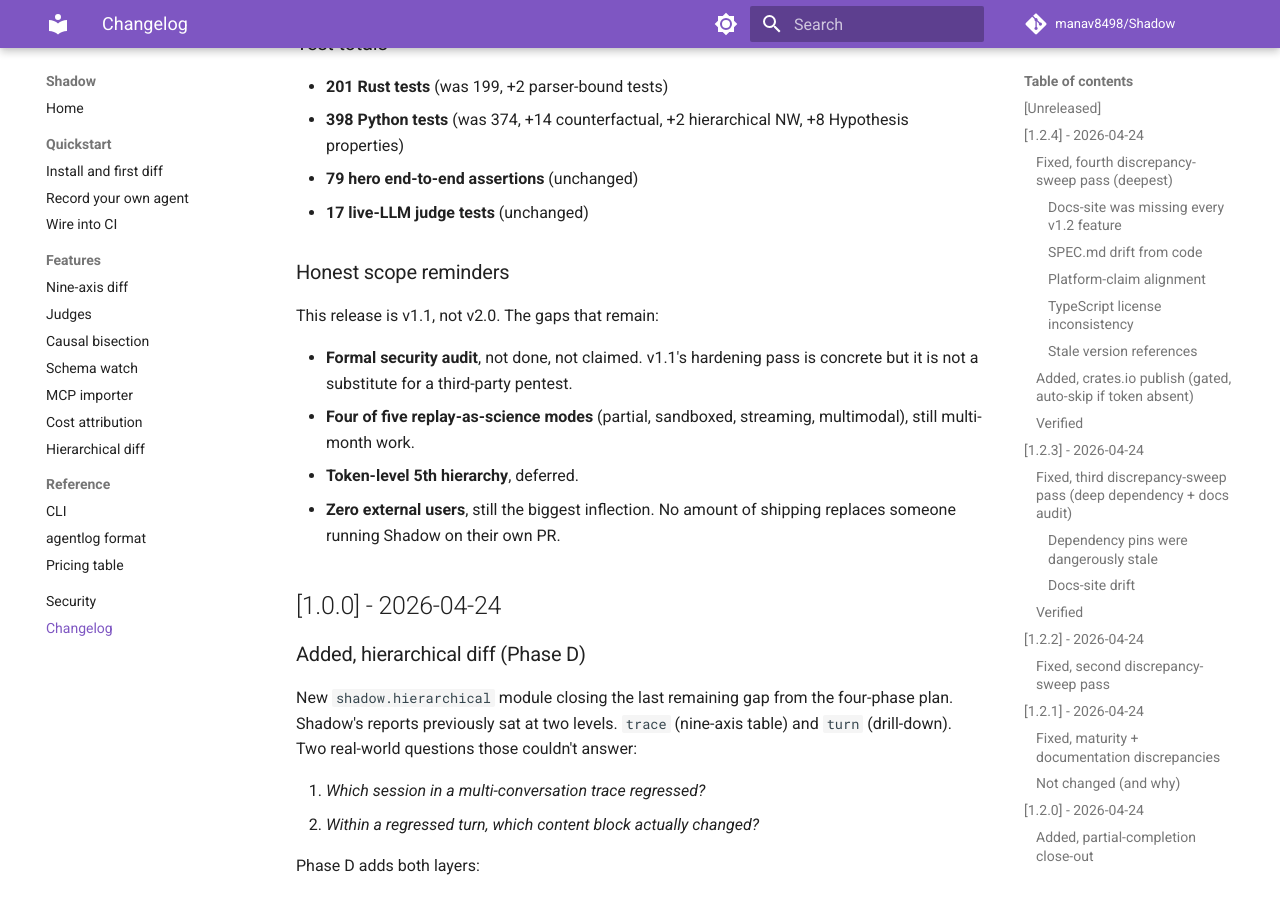
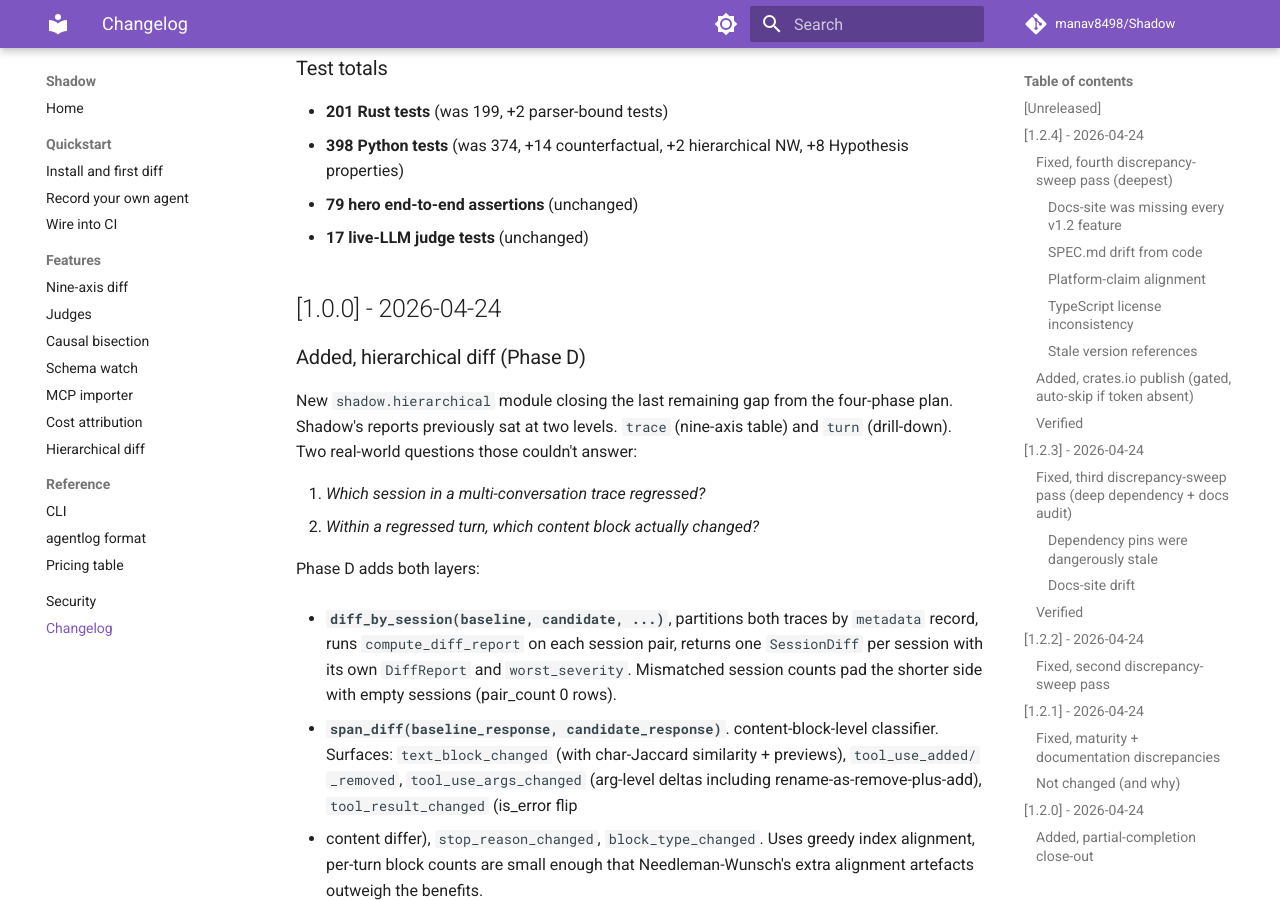
Before and after one commit to manav8498/Shadow, an MkDocs documentation site: the page built from docs/changelog.md, in a window 1280 px wide and 900 px high, scrolled down 10327 px. Built offline with MkDocs 1.6.1 and Material for MkDocs 9.7.7, drawn with Linux system fonts in a browser that asks for light colours; comment, search, counter and statistics services are not loaded; some of the changed text lies outside the part shown.

Commit message:
docs: drop self-deprecating 'honest scope' framing from changelog

```diff
--- a/docs/changelog.md
+++ b/docs/changelog.md
@@ -143,9 +143,9 @@
   things already shipped (live backends, LASSO bisection,
   auto-instrumentation, OTel, 10 judges, Windows CI, PyPI pipeline)
   "planned for v0.2" and ending with *"Shadow is a v0.1.0 project
-  with no external users"*. Rewritten to reflect actual v1.2.x state
+  with early adopters welcome"*. Rewritten to reflect actual v1.2.x state
   with accurate "shipped" vs "next up" sections.
-- **`SECURITY.md` "Honest scope note (v1.1)"** → "as of v1.2.x".
+- **`SECURITY.md`**: version-reference bumped to `v1.2.x`.
 - **`examples/README.md`** falsely claimed every subdirectory ships a
   `WALKTHROUGH.md` and uses a `generate_fixtures.py` recipe. Only 4 of
   9 fit that shape. Prose rewritten to match reality; "the other four
@@ -459,20 +459,6 @@
 - **398 Python tests** (was 374, +14 counterfactual, +2 hierarchical NW, +8 Hypothesis properties)
 - **79 hero end-to-end assertions** (unchanged)
 - **17 live-LLM judge tests** (unchanged)
-
-### Honest scope reminders
-
-This release is v1.1, not v2.0. The gaps that remain:
-
-- **Formal security audit**, not done, not claimed. v1.1's
-  hardening pass is concrete but it is not a substitute for a
-  third-party pentest.
-- **Four of five replay-as-science modes** (partial, sandboxed,
-  streaming, multimodal), still multi-month work.
-- **Token-level 5th hierarchy**, deferred.
-- **Zero external users**, still the biggest inflection. No
-  amount of shipping replaces someone running Shadow on their
-  own PR.
 
 ## [1.0.0] - 2026-04-24
 
@@ -1143,8 +1129,6 @@
   `None` when the traces agree end-to-end. 14 new Rust tests + 6 new
   Python renderer tests.
 
-
-
 - Live LLM backends: `shadow.llm.AnthropicLLM` wraps
   `anthropic.AsyncAnthropic`, `shadow.llm.OpenAILLM` wraps
   `openai.AsyncOpenAI`. Both implement the `LlmBackend` Protocol and
@@ -1241,8 +1225,6 @@
 - `ruff check` + `ruff format --check` clean.
 - `bash examples/demo/demo.sh` runs in **1.14 s** on an M-series laptop
   (target ≤ 10 s).
-
-
 
 ### Phase 0, Scaffold
 
@@ -1523,8 +1505,6 @@
   mypy, pytest+coverage), `demo` (end-to-end). `python` depends on
   `rust`, `demo` on `python`.
 
-
-
 ---
 
 ## Conventions
```
Also changed, not shown: other parts of docs/changelog.md (+2 -2 lines), CHANGELOG.md (+4 -24 lines).
